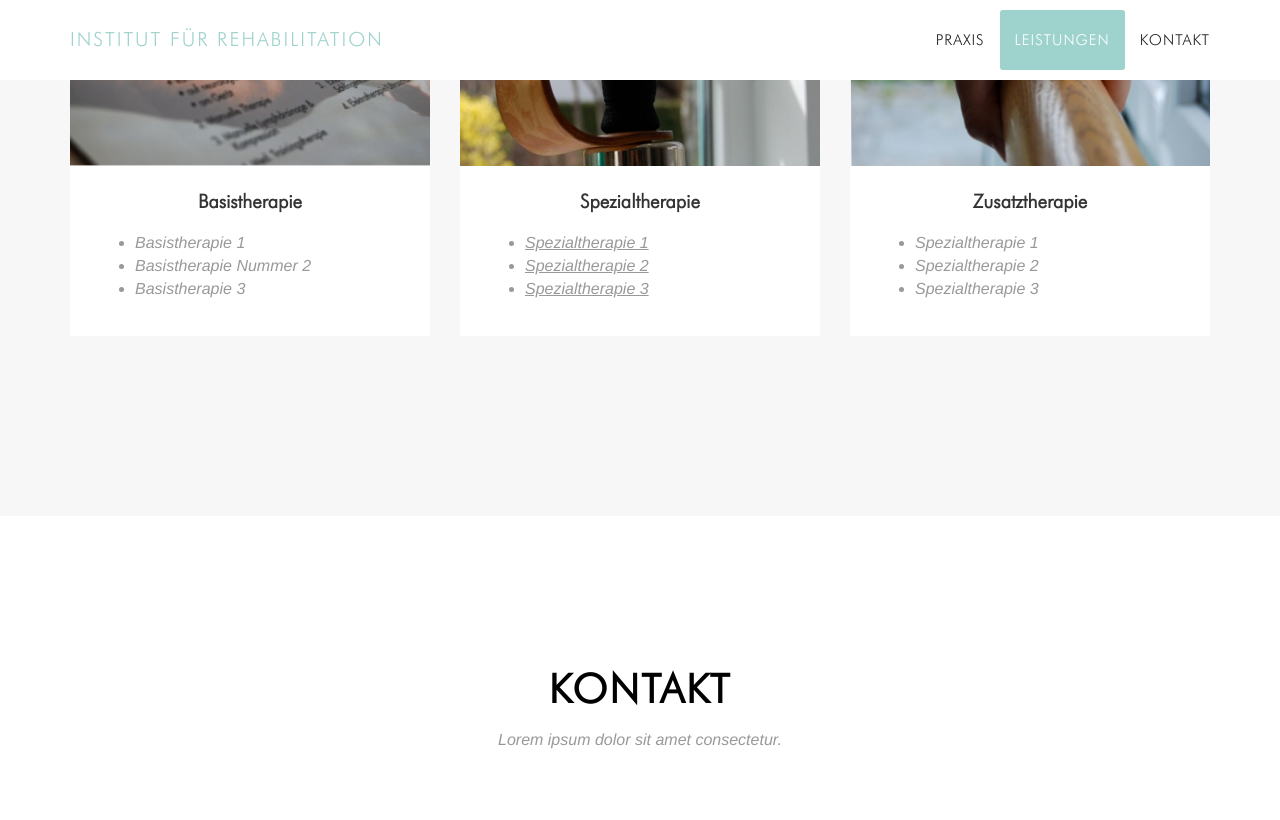
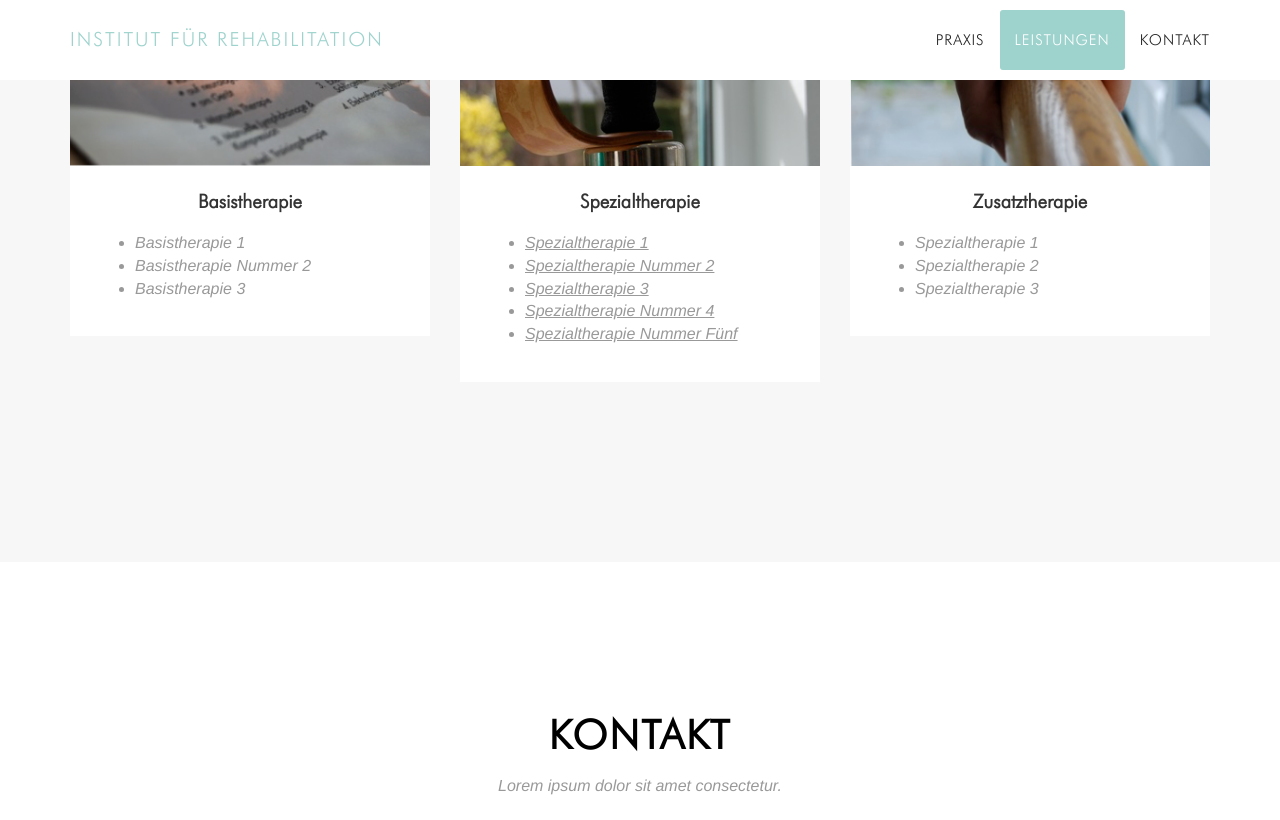
Before and after one commit to instreha/instreha.github.io, a Jekyll site: the page built from index.html, in a window 1280 px wide and 1400 px high, scrolled down 1887 px, cut to the strip 0-820 px from the top of the window. Built offline with Jekyll 4.4.1, drawn with Linux system fonts in a browser that asks for light colours; some web fonts are replaced.

```diff
--- a/_includes/leistungen.html
+++ b/_includes/leistungen.html
@@ -33,8 +33,10 @@
           <h4>Spezialtherapie</h4>
           <ul>
             <li><a href="#">Spezialtherapie 1</a></li>
-            <li><a href="#">Spezialtherapie 2</a></li>
+            <li><a href="#">Spezialtherapie Nummer 2</a></li>
             <li><a href="#">Spezialtherapie 3</a></li>
+            <li><a href="#">Spezialtherapie Nummer 4</a></li>
+            <li><a href="#">Spezialtherapie Nummer Fünf</a></li>
             {% for therapy in site.therapies %}
             {% endfor %}
           </ul>
--- a/css/style.css
+++ b/css/style.css
@@ -252,7 +252,7 @@
   }
 }
 
-@media(max-width: 390px) {
+@media(max-width: 420px) {
   .navbar-brand {
     max-width: 200px;
     margin-bottom: 20px;
@@ -950,3 +950,9 @@
   width: 550px;
   height: 500px;
 }
+
+@media(max-width: 600px) {
+  #map-canvas {
+    width: 90%;
+  }
+}
```
